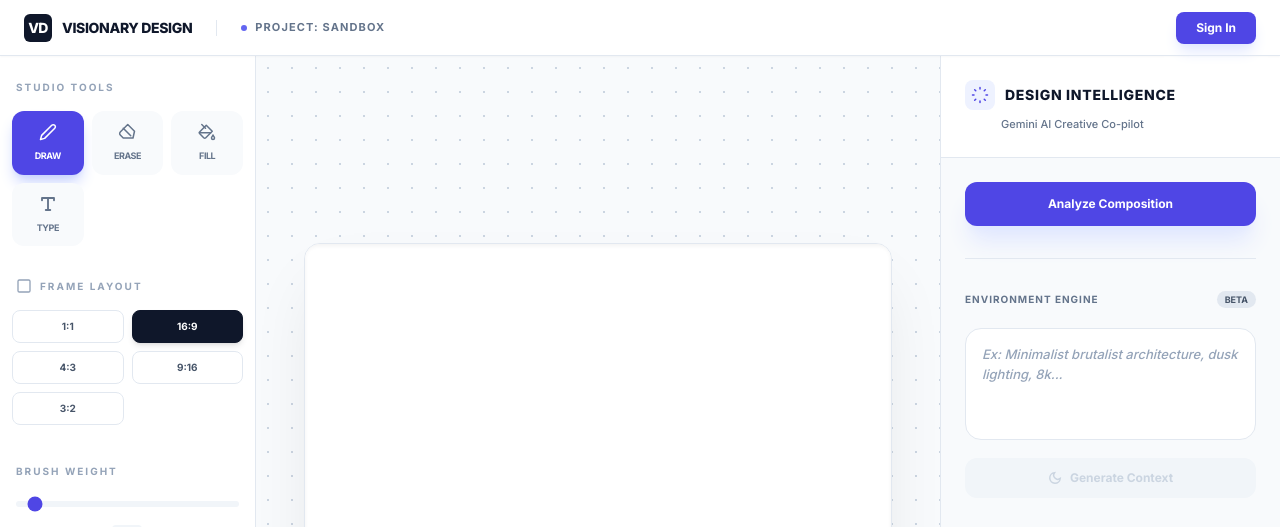
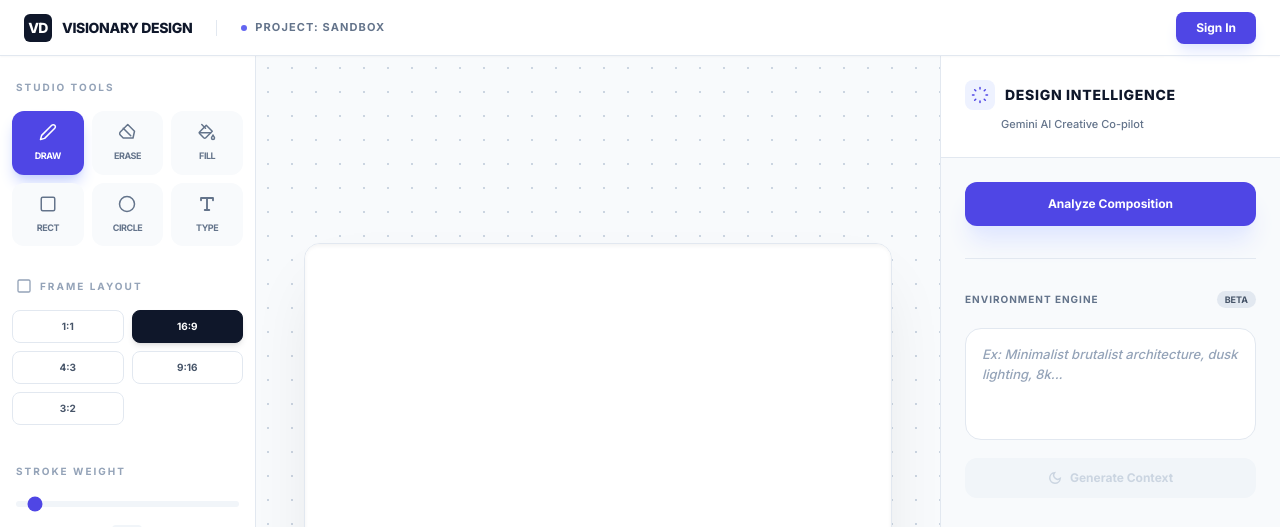
Before and after one commit to zsham/Visionary-Design, a React (Vite) app: page / in a window 1280 px wide. Shown: the top 527 px of the page. Built offline with nearby package versions, Linux system fonts and the light colour scheme.

Commit message:
feat(canvas): Add shape drawing functionality
Introduces a preview canvas and state management for drawing shapes like rectangles and circles. Updates the canvas component to handle shape drawing logic and initialization. Adds new icons for shape tools to the control panel.

```diff
--- a/components/ControlPanel.tsx
+++ b/components/ControlPanel.tsx
@@ -25,6 +25,14 @@ const TextIcon = () => (
 
 const FillIcon = () => (
   <svg viewBox="0 0 24 24" width="18" height="18" stroke="currentColor" strokeWidth="2" fill="none" strokeLinecap="round" strokeLinejoin="round"><path d="M19 11l-8-8-8.6 8.6a2 2 0 0 0 0 2.8l5.2 5.2c.8.8 2 .8 2.8 0L19 11z"></path><path d="m5 2 5 5"></path><path d="M2 13h15"></path><path d="M22 20a2 2 0 1 1-4 0c0-1.6 1.7-2.4 2-4 .3 1.6 2 2.4 2 4z"></path></svg>
+);
+
+const RectangleIcon = () => (
+  <svg viewBox="0 0 24 24" width="18" height="18" stroke="currentColor" strokeWidth="2" fill="none" strokeLinecap="round" strokeLinejoin="round"><rect x="3" y="3" width="18" height="18" rx="2" ry="2"></rect></svg>
+);
+
+const CircleIcon = () => (
+  <svg viewBox="0 0 24 24" width="18" height="18" stroke="currentColor" strokeWidth="2" fill="none" strokeLinecap="round" strokeLinejoin="round"><circle cx="12" cy="12" r="10"></circle></svg>
 );
 
 const FrameIcon = () => (
@@ -99,6 +107,30 @@ const ControlPanel: React.FC<ControlPanelProps> = ({ state, setState, onClear, o
             >
               <FillIcon />
               <span className="text-[9px] mt-2 font-bold hidden md:block uppercase tracking-tighter text-center">Fill</span>
+            </button>
+            <button
+              onClick={() => setState(prev => ({ ...prev, tool: 'rectangle' }))}
+              className={`p-3 rounded-xl flex flex-col items-center justify-center transition-all duration-200 ${
+                state.tool === 'rectangle'
+                ? 'bg-indigo-600 text-white shadow-lg shadow-indigo-200'
+                : 'bg-slate-50 text-slate-500 hover:bg-slate-100'
+              }`}
+              title="Rectangle (R)"
+            >
+              <RectangleIcon />
+              <span className="text-[9px] mt-2 font-bold hidden md:block uppercase tracking-tighter text-center">Rect</span>
+            </button>
+            <button
+              onClick={() => setState(prev => ({ ...prev, tool: 'circle' }))}
+              className={`p-3 rounded-xl flex flex-col items-center justify-center transition-all duration-200 ${
+                state.tool === 'circle'
+                ? 'bg-indigo-600 text-white shadow-lg shadow-indigo-200'
+                : 'bg-slate-50 text-slate-500 hover:bg-slate-100'
+              }`}
+              title="Circle (C)"
+            >
+              <CircleIcon />
+              <span className="text-[9px] mt-2 font-bold hidden md:block uppercase tracking-tighter text-center">Circle</span>
             </button>
             <button
               onClick={() => setState(prev => ({ ...prev, tool: 'text' }))}
@@ -180,7 +212,7 @@ const ControlPanel: React.FC<ControlPanelProps> = ({ state, setState, onClear, o
           </section>
         ) : state.tool !== 'fill' ? (
           <section className="hidden md:block">
-            <label className="text-[10px] font-bold text-slate-400 uppercase tracking-[0.2em] mb-4 px-1">Brush Weight</label>
+            <label className="text-[10px] font-bold text-slate-400 uppercase tracking-[0.2em] mb-4 px-1">Stroke Weight</label>
             <div className="px-1 pt-2">
               <input
                 type="range"
--- a/components/DrawingCanvas.tsx
+++ b/components/DrawingCanvas.tsx
@@ -17,10 +17,12 @@ const DrawingCanvas = forwardRef<DrawingCanvasHandle, DrawingCanvasProps>(({ sta
   const containerRef = useRef<HTMLDivElement>(null);
   const drawCanvasRef = useRef<HTMLCanvasElement>(null);
   const bgCanvasRef = useRef<HTMLCanvasElement>(null);
+  const previewCanvasRef = useRef<HTMLCanvasElement>(null);
   const textInputRef = useRef<HTMLTextAreaElement>(null);
 
   const [isDrawing, setIsDrawing] = useState(false);
   const [history, setHistory] = useState<ImageData[]>([]);
+  const [shapeStart, setShapeStart] = useState<{ x: number, y: number } | null>(null);
 
   // Text Tool State
   const [textActive, setTextActive] = useState<{ x: number, y: number } | null>(null);
@@ -101,7 +103,8 @@ const DrawingCanvas = forwardRef<DrawingCanvasHandle, DrawingCanvasProps>(({ sta
       const container = containerRef.current;
       const drawCanvas = drawCanvasRef.current;
       const bgCanvas = bgCanvasRef.current;
-      if (container && drawCanvas && bgCanvas) {
+      const previewCanvas = previewCanvasRef.current;
+      if (container && drawCanvas && bgCanvas && previewCanvas) {
         const { clientWidth, clientHeight } = container;
 
         const tempCtx = drawCanvas.getContext('2d');
@@ -114,6 +117,8 @@ const DrawingCanvas = forwardRef<DrawingCanvasHandle, DrawingCanvasProps>(({ sta
         drawCanvas.height = clientHeight;
         bgCanvas.width = clientWidth;
         bgCanvas.height = clientHeight;
+        previewCanvas.width = clientWidth;
+        previewCanvas.height = clientHeight;
 
         const drawCtx = drawCanvas.getContext('2d');
         if (drawCtx) {
@@ -186,13 +191,11 @@ const DrawingCanvas = forwardRef<DrawingCanvasHandle, DrawingCanvasProps>(({ sta
     const width = canvas.width;
     const height = canvas.height;
 
-    // Helper to get pixel as 32-bit integer
     const getPixel = (x: number, y: number) => {
       const i = (y * width + x) * 4;
       return (data[i] << 24) | (data[i + 1] << 16) | (data[i + 2] << 8) | data[i + 3];
     };
 
-    // Helper to set pixel using RGBA values
     const setPixel = (x: number, y: number, r: number, g: number, b: number, a: number) => {
       const i = (y * width + x) * 4;
       data[i] = r;
@@ -201,7 +204,6 @@ const DrawingCanvas = forwardRef<DrawingCanvasHandle, DrawingCanvasProps>(({ sta
       data[i + 3] = a;
     };
 
-    // Parse fill color
     const hex = state.color.replace('#', '');
     const fillR = parseInt(hex.substring(0, 2), 16);
     const fillG = parseInt(hex.substring(2, 4), 16);
@@ -244,6 +246,12 @@ const DrawingCanvas = forwardRef<DrawingCanvasHandle, DrawingCanvasProps>(({ sta
       return;
     }
 
+    if (state.tool === 'rectangle' || state.tool === 'circle') {
+      setIsDrawing(true);
+      setShapeStart({ x, y });
+      return;
+    }
+
     setIsDrawing(true);
     const canvas = drawCanvasRef.current;
     const ctx = canvas?.getContext('2d');
@@ -265,20 +273,90 @@ const DrawingCanvas = forwardRef<DrawingCanvasHandle, DrawingCanvasProps>(({ sta
 
   const draw = (e: React.MouseEvent | React.TouchEvent) => {
     if (!isDrawing) return;
+    const rect = drawCanvasRef.current!.getBoundingClientRect();
+    const x = ('touches' in e) ? e.touches[0].clientX - rect.left : (e as React.MouseEvent).clientX - rect.left;
+    const y = ('touches' in e) ? e.touches[0].clientY - rect.top : (e as React.MouseEvent).clientY - rect.top;
+
+    if (state.tool === 'rectangle' || state.tool === 'circle') {
+      const pCanvas = previewCanvasRef.current;
+      const pCtx = pCanvas?.getContext('2d');
+      if (pCtx && pCanvas && shapeStart) {
+        pCtx.clearRect(0, 0, pCanvas.width, pCanvas.height);
+        pCtx.strokeStyle = state.color;
+        pCtx.lineWidth = state.brushSize;
+        pCtx.lineCap = 'round';
+        pCtx.lineJoin = 'round';
+        pCtx.setLineDash([5, 5]); // Dashed preview
+
+        if (state.tool === 'rectangle') {
+          pCtx.strokeRect(shapeStart.x, shapeStart.y, x - shapeStart.x, y - shapeStart.y);
+        } else if (state.tool === 'circle') {
+          const radiusX = Math.abs(x - shapeStart.x) / 2;
+          const radiusY = Math.abs(y - shapeStart.y) / 2;
+          const centerX = Math.min(x, shapeStart.x) + radiusX;
+          const centerY = Math.min(y, shapeStart.y) + radiusY;
+          pCtx.beginPath();
+          pCtx.ellipse(centerX, centerY, radiusX, radiusY, 0, 0, Math.PI * 2);
+          pCtx.stroke();
+        }
+      }
+      return;
+    }
+
     const canvas = drawCanvasRef.current;
     const ctx = canvas?.getContext('2d');
     if (ctx && canvas) {
-      const rect = canvas.getBoundingClientRect();
-      const x = ('touches' in e) ? e.touches[0].clientX - rect.left : (e as React.MouseEvent).clientX - rect.left;
-      const y = ('touches' in e) ? e.touches[0].clientY - rect.top : (e as React.MouseEvent).clientY - rect.top;
       ctx.lineTo(x, y);
       ctx.stroke();
     }
   };
 
-  const stopDrawing = () => {
-    if (isDrawing) {
-      setIsDrawing(false);
+  const stopDrawing = (e: React.MouseEvent | React.TouchEvent) => {
+    if (!isDrawing) return;
+
+    if ((state.tool === 'rectangle' || state.tool === 'circle') && shapeStart) {
+      const rect = drawCanvasRef.current!.getBoundingClientRect();
+      const x = ('touches' in e) ? (e as React.TouchEvent).changedTouches[0].clientX - rect.left : (e as React.MouseEvent).clientX - rect.left;
+      const y = ('touches' in e) ? (e as React.TouchEvent).changedTouches[0].clientY - rect.top : (e as React.MouseEvent).clientY - rect.top;
+
+      const dCanvas = drawCanvasRef.current;
+      const dCtx = dCanvas?.getContext('2d');
+      const pCanvas = previewCanvasRef.current;
+      const pCtx = pCanvas?.getContext('2d');
+
+      if (dCtx && dCanvas) {
+        dCtx.save();
+        dCtx.globalCompositeOperation = 'source-over';
+        dCtx.strokeStyle = state.color;
+        dCtx.lineWidth = state.brushSize;
+        dCtx.lineCap = 'round';
+        dCtx.lineJoin = 'round';
+        dCtx.setLineDash([]); // Solid committed shape
+
+        if (state.tool === 'rectangle') {
+          dCtx.strokeRect(shapeStart.x, shapeStart.y, x - shapeStart.x, y - shapeStart.y);
+        } else if (state.tool === 'circle') {
+          const radiusX = Math.abs(x - shapeStart.x) / 2;
+          const radiusY = Math.abs(y - shapeStart.y) / 2;
+          const centerX = Math.min(x, shapeStart.x) + radiusX;
+          const centerY = Math.min(y, shapeStart.y) + radiusY;
+          dCtx.beginPath();
+          dCtx.ellipse(centerX, centerY, radiusX, radiusY, 0, 0, Math.PI * 2);
+          dCtx.stroke();
+        }
+        dCtx.restore();
+        saveToHistory();
+      }
+
+      if (pCtx && pCanvas) {
+        pCtx.clearRect(0, 0, pCanvas.width, pCanvas.height);
+      }
+
+      setShapeStart(null);
+    }
+
+    setIsDrawing(false);
+    if (state.tool === 'pencil' || state.tool === 'eraser') {
       saveToHistory();
     }
   };
@@ -286,12 +364,13 @@ const DrawingCanvas = forwardRef<DrawingCanvasHandle, DrawingCanvasProps>(({ sta
   return (
     <div ref={containerRef} className="w-full h-full bg-white rounded-xl shadow-inner relative overflow-hidden">
       <canvas ref={bgCanvasRef} className="absolute inset-0 pointer-events-none" />
+      <canvas ref={drawCanvasRef} className="absolute inset-0 pointer-events-none" />
       <canvas
-        ref={drawCanvasRef}
+        ref={previewCanvasRef}
         onMouseDown={startDrawing}
         onMouseMove={draw}
         onMouseUp={stopDrawing}
-        onMouseLeave={stopDrawing}
+        onMouseLeave={(e) => isDrawing && stopDrawing(e)}
         onTouchStart={startDrawing}
         onTouchMove={draw}
         onTouchEnd={stopDrawing}
```
